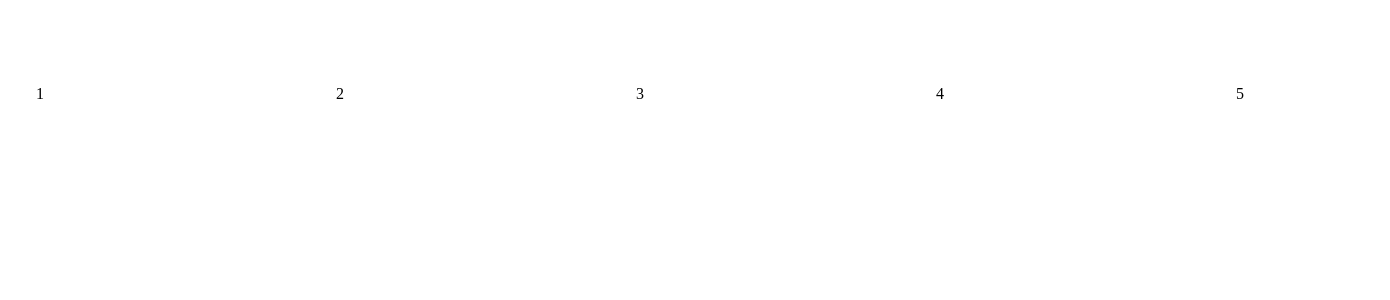
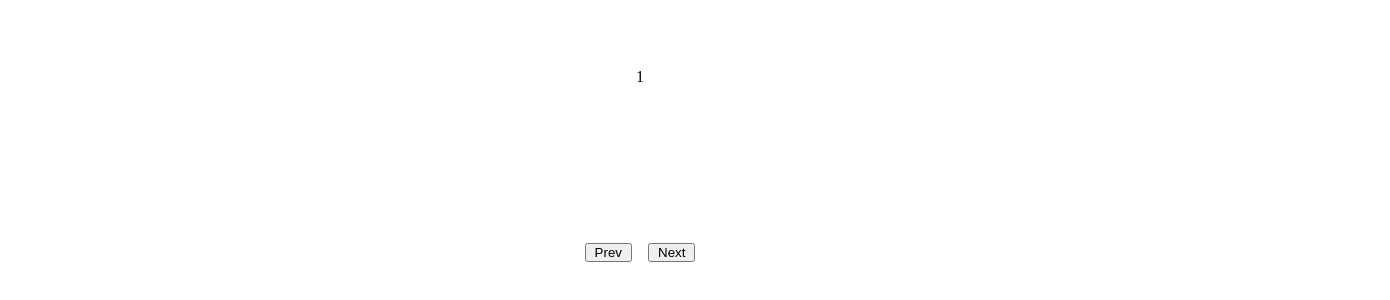
Before and after one commit to arishem51/react-infinite-carousel, a React (Vite) app: page / in a window 1280 px wide. Shown: the part 306-606 px from the top of the page, 1390 px wide, since content can reach past the window. Built offline with nearby package versions, Linux system fonts and the light colour scheme.

Commit message:
feat: carousel

```diff
--- a/src/Carousel/index.tsx
+++ b/src/Carousel/index.tsx
@@ -1,5 +1,12 @@
+import {
+  useCallback,
+  useEffect,
+  useId,
+  useLayoutEffect,
+  useRef,
+  useState,
+} from "react";
 import styles from "./style.module.css";
-import { useId } from "react";
 
 const items = [
   {
@@ -19,8 +26,35 @@ const items = [
   },
 ];
 
+const TRANSITION_TRANSLATE = "translate .3s";
+const convertToNegative = (num: number) => num * -1;
+const convertToPixels = (num: number) => `${num}px`;
+
 const Carousel = () => {
   const id = useId();
+  const isFirstRender = useRef(true);
+  const [currentIndex, setCurrentIndex] = useState(Math.floor(items.length));
+  const scrollRefContainer = useRef<HTMLDivElement>(null);
+
+  const translateScrollContainer = useCallback((translate: number) => {
+    (scrollRefContainer.current as HTMLDivElement).style.translate =
+      convertToPixels(convertToNegative(translate));
+  }, []);
+
+  useLayoutEffect(() => {
+    if (isFirstRender.current) {
+      const scrollEl = scrollRefContainer.current as HTMLDivElement;
+      const { clientWidth } = scrollEl;
+      const distance = items.length * clientWidth;
+      requestAnimationFrame(() => translateScrollContainer(distance));
+
+      isFirstRender.current = false;
+      requestIdleCallback(() => {
+        scrollEl.style.transition = TRANSITION_TRANSLATE;
+      });
+    }
+  }, [translateScrollContainer]);
+
   const renderItem = () => {
     return items.map((item) => {
       const styleInline = {
@@ -37,7 +71,42 @@ const Carousel = () => {
     });
   };
 
-  return <div className={styles.container}>{renderItem()}</div>;
+  const handleNextBtnClick = () => {
+    setCurrentIndex((prev) => prev + 1);
+  };
+
+  const handlePrevBtnClick = () => {
+    setCurrentIndex((prev) => prev - 1);
+  };
+
+  useEffect(() => {
+    if (!isFirstRender.current) {
+      const scrollEl = scrollRefContainer.current as HTMLDivElement;
+      const { clientWidth } = scrollEl;
+      const distance = clientWidth * currentIndex;
+
+      requestAnimationFrame(() => {
+        scrollEl.style.translate = convertToPixels(convertToNegative(distance));
+      });
+    }
+  }, [currentIndex]);
+
+  return (
+    <section className={styles.container}>
+      <div className={styles.scrollContainer} ref={scrollRefContainer}>
+        {renderItem()}
+        {renderItem()}
+      </div>
+      <div className={styles.buttonWrapper}>
+        <button onClick={handlePrevBtnClick} className={styles.button}>
+          Prev
+        </button>
+        <button onClick={handleNextBtnClick} className={styles.button}>
+          Next
+        </button>
+      </div>
+    </section>
+  );
 };
 
 export default Carousel;
--- a/src/Carousel/style.module.css
+++ b/src/Carousel/style.module.css
@@ -1,9 +1,30 @@
 .container {
+  --width: 600px;
+  position: relative;
+  width: var(--width);
+  display: flex;
+  flex-direction: column;
+  gap: 16px;
+  overflow: hidden;
+}
+
+.scrollContainer {
   display: flex;
 }
 
 .item {
-  width: 300px;
+  width: var(--width);
   height: 300px;
   background-color: var(--bg-color);
+  flex-shrink: 0;
 }
+
+.buttonWrapper {
+  display: flex;
+  gap: 16px;
+  justify-content: center;
+}
+
+.button {
+  padding: 0 8px;
+}
```
